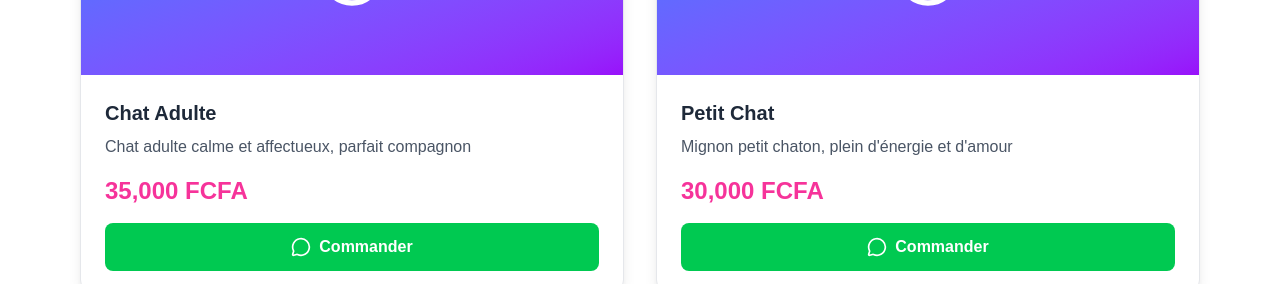
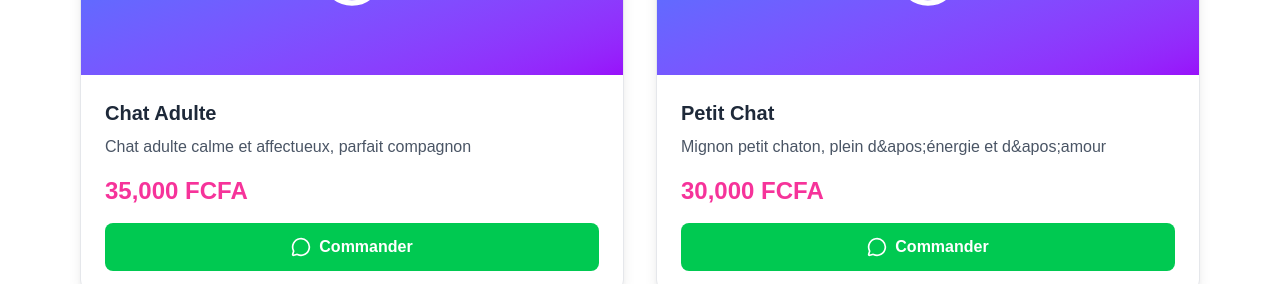
Before and after one commit to AndysemarielB/AMD, a Next.js app: page / in a window 1280 px wide. Shown: the part 2260-2544 px from the top of the page. Built offline with nearby package versions, Linux system fonts and the light colour scheme.

Commit message:
Fix ESLint errors - escape apostrophes

```diff
--- a/src/app/page.tsx
+++ b/src/app/page.tsx
@@ -31,7 +31,7 @@ const products = [
   {
     id: 4,
     name: 'Petit Chat',
-    description: 'Mignon petit chaton, plein d\'énergie et d\'amour',
+    description: 'Mignon petit chaton, plein d&apos;énergie et d&apos;amour',
     price: '30,000 FCFA',
     category: 'chats',
     icon: Cat
@@ -147,7 +147,7 @@ export default function Home() {
           >
             <h2 className="text-4xl font-bold mb-4 text-gray-800">Qui sommes-nous ?</h2>
             <p className="text-lg text-gray-600 mb-12">
-              Chez Dydy, nous nous spécialisons dans l'élevage de lapins et de chats de qualité.
+              Chez Dydy, nous nous spécialisons dans l&apos;élevage de lapins et de chats de qualité.
               Nos animaux sont élevés dans des conditions optimales, avec amour et attention.
               Nous proposons des animaux adultes et des petits, tous en excellente santé.
             </p>
@@ -297,8 +297,8 @@ export default function Home() {
           >
             <h3 className="text-2xl font-semibold">Pour toute commande ou information</h3>
             <p className="text-lg opacity-90">
-              N'hésitez pas à nous contacter directement sur WhatsApp pour passer votre commande
-              ou obtenir plus d'informations sur nos animaux.
+              N&apos;hésitez pas à nous contacter directement sur WhatsApp pour passer votre commande
+              ou obtenir plus d&apos;informations sur nos animaux.
             </p>
 
             <div className="space-y-4">
```
Also changed, not shown: 2 other files (tests, documents, lock files or other folders).
